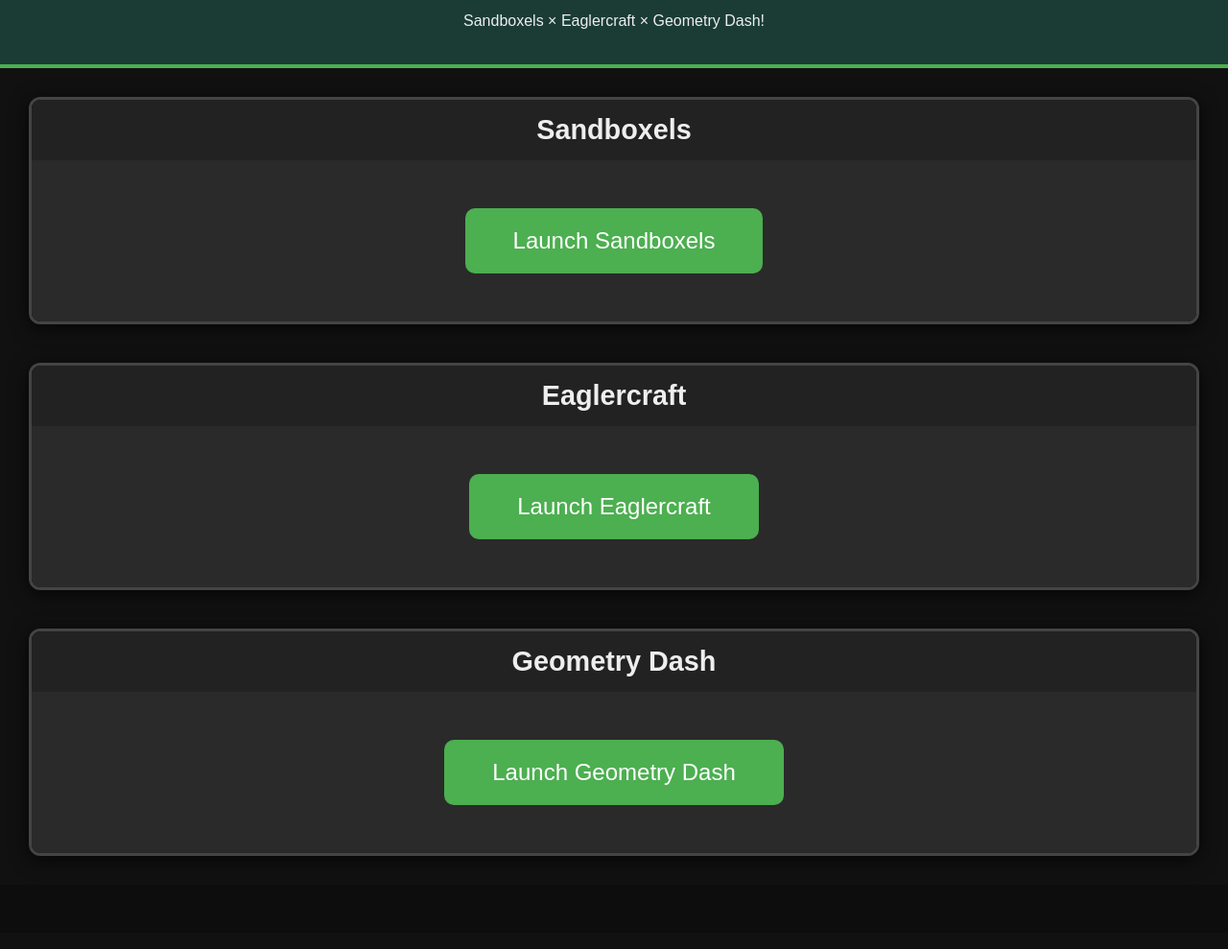
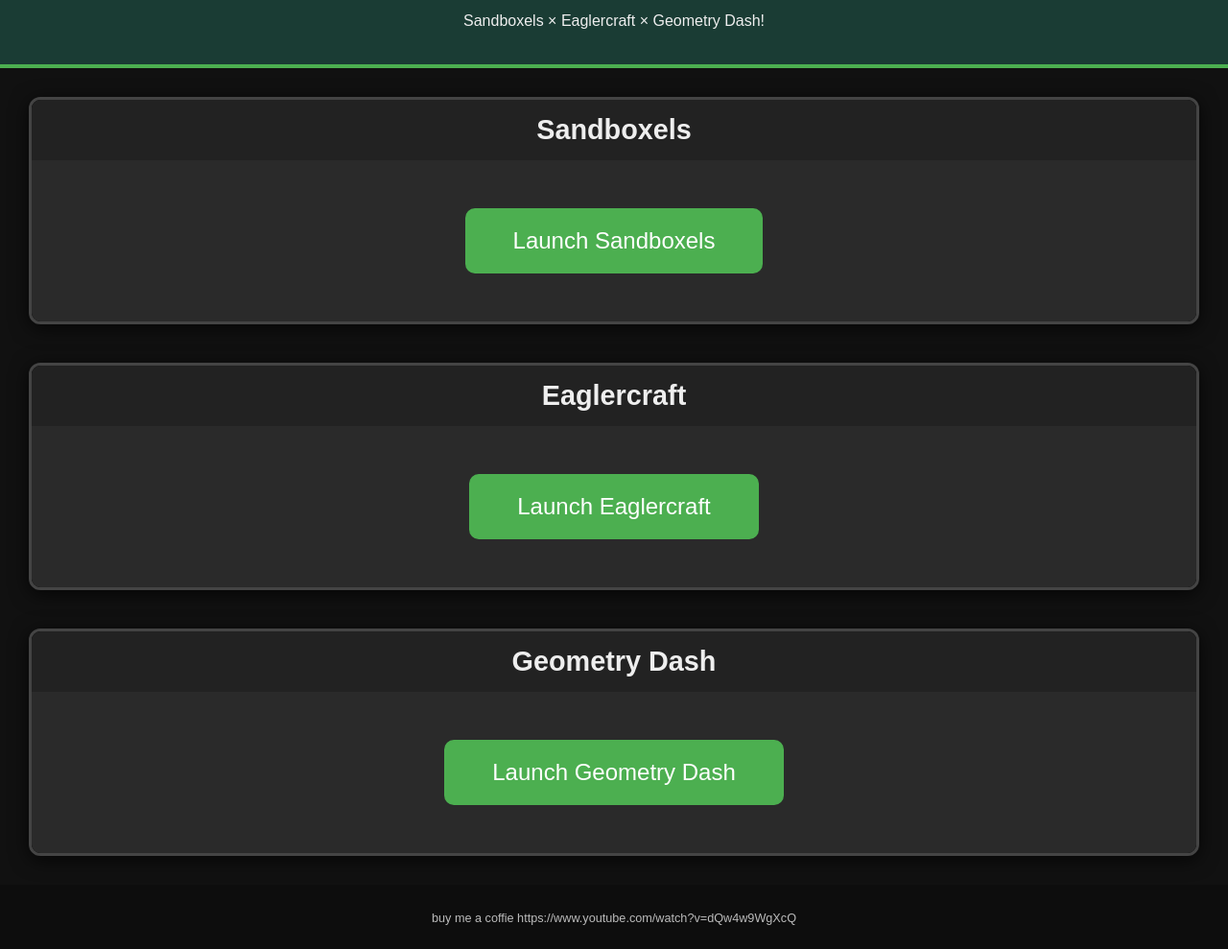
Before and after one commit to noob12341712/games, a plain HTML site: page index.html in a window 1280 px wide. Shown: the part 74-1063 px from the top of the page at 96% size. Drawn offline with Linux system fonts and the light colour scheme.

Commit message:
Update index.html

```diff
--- a/index.html
+++ b/index.html
@@ -118,7 +118,7 @@
     </div>
   </div>
   <footer>
-    <small></small>
+    <small>buy me a coffie https://www.youtube.com/watch?v=dQw4w9WgXcQ</small>
   </footer>
 </body>
 </html>
```
